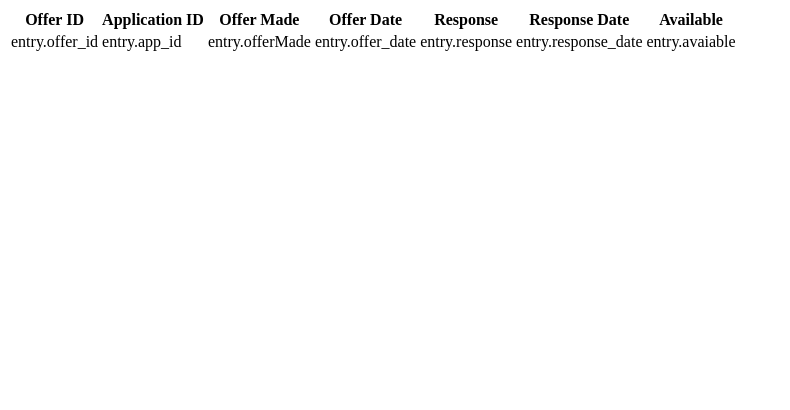
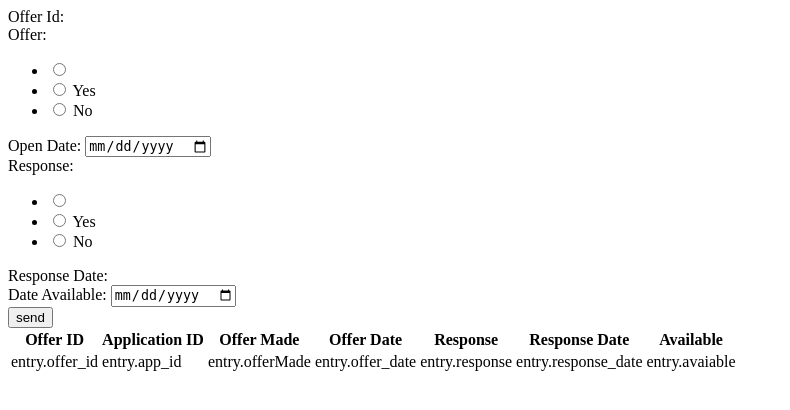
Before and after one commit to kdurril/simplejobmarket, a Flask app: template templates/offer_review.html in a window 1280 px wide. Shown: the top 410 px of the page, without its empty margins (0-790 px from the left). Run offline with Flask 2, Linux system fonts and the light colour scheme; tables that the repository leaves empty hold one stand-in row (values such as "Sample post"); the template is opened without the code that fills it: values that come from a table or form of the project are taken from there, most other values are stand-ins (such as "Sample title", 1, 10 or a date in 2020); parts of the project's set-up code (start-up, migrations or seed data) failed here and were passed over; some libraries are stand-ins or nearby versions.

Commit message:
update offer model, view, html

```diff
--- a/templates/offer_review.html
+++ b/templates/offer_review.html
@@ -1,5 +1,17 @@
 {% extends "base.html" %}
 {% block body %}
+
+<form action="{{ url_for('offers') }}" method=post class=add-entry>
+{{ form.csrf_token }}
+<div>{{ form.offer_id.label }}: {{ form.offer_id() }}</div>
+<div>{{ form.offermade.label }}: {{ form.offermade() }}</div>
+<div>{{ form.offer_date.label }}: {{ form.offer_date() }}</div>
+<div>{{ form.response.label }}: {{ form.response() }}</div>
+<div>{{ form.response_date.label }}: {{ form.response_date() }}</div>
+<div>{{ form.available.label }}: {{ form.available() }}</div>
+<input type=submit value=send>
+</form>
+
 <table class=offer>
     <tr>
         <th>Offer ID</th>
```
Also changed, not shown: simplejobmarket/views.py (+17 -10 lines).
